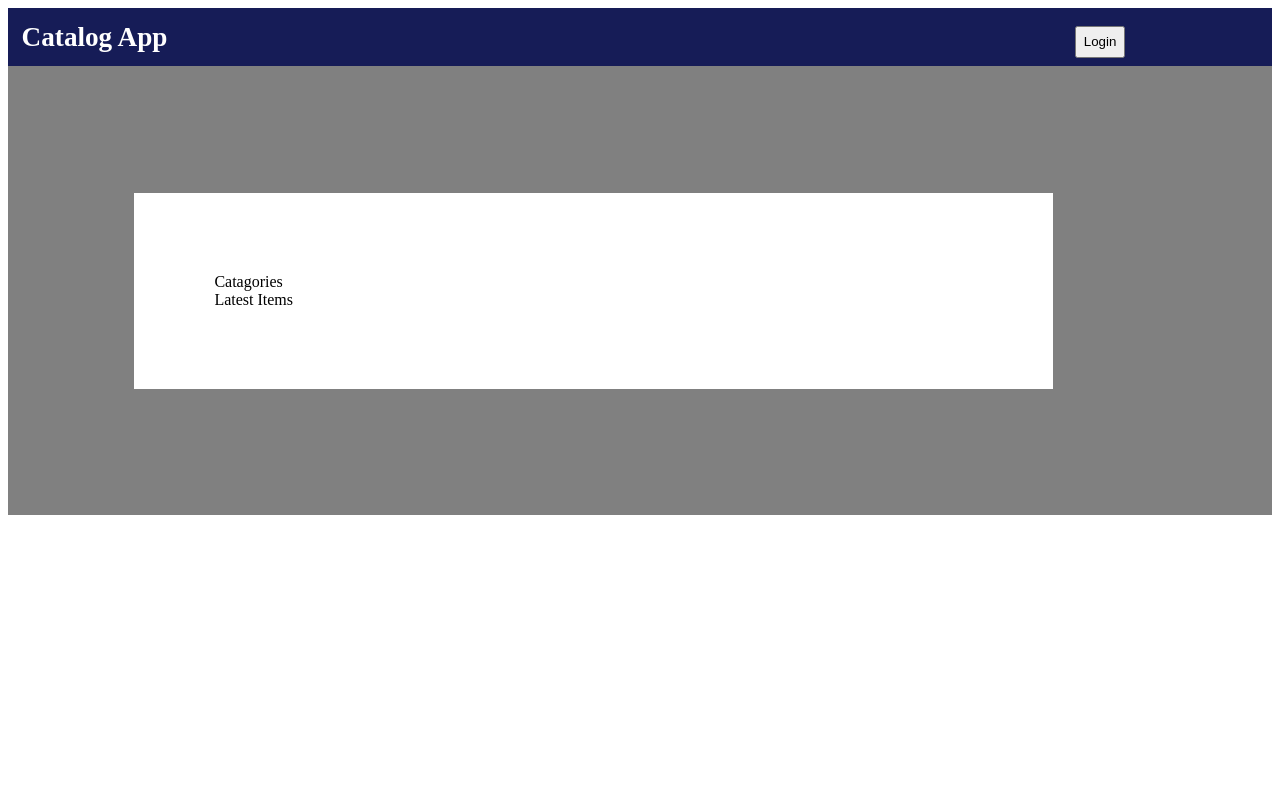
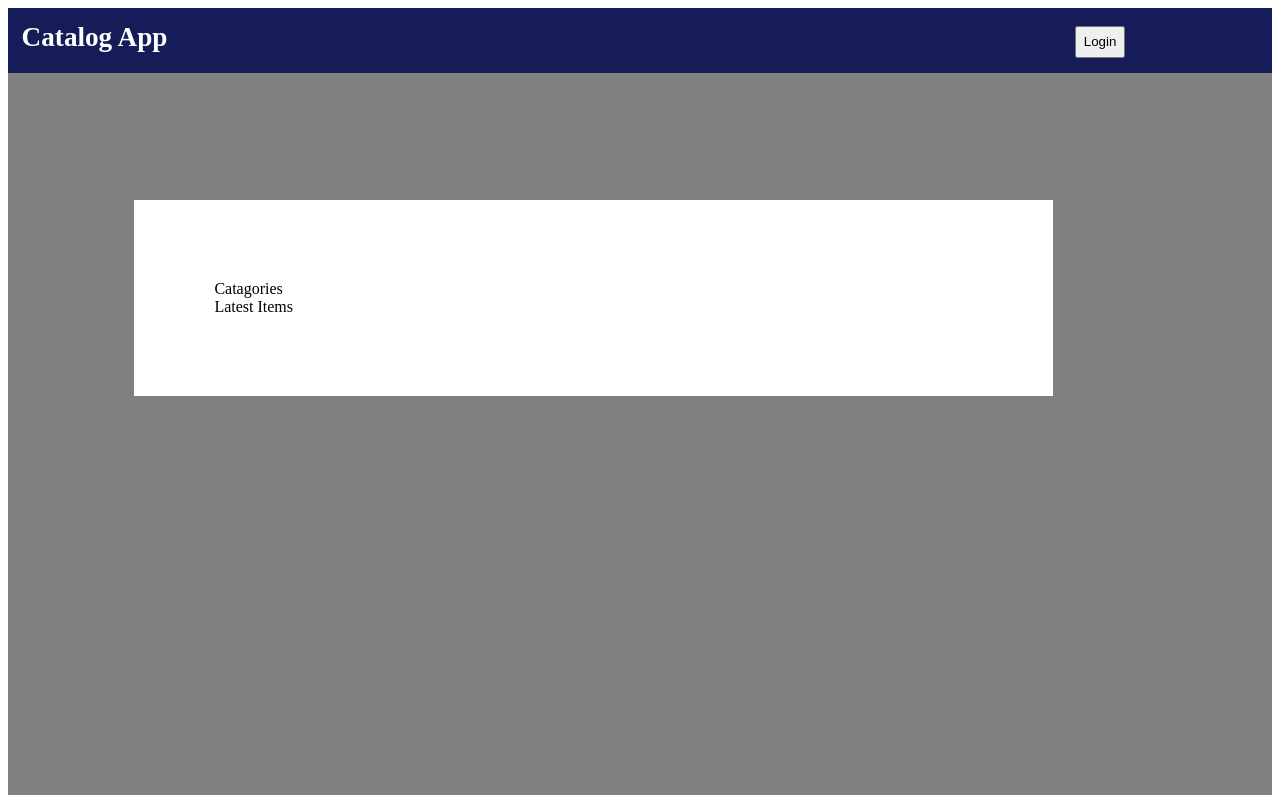
Before and after one commit to lYesterdaYl/Udacity_FullStack, a Flask app: page / in a window 1280 px wide. Run offline with Flask 2, Linux system fonts and the light colour scheme.

Commit message:
style
updated css to fix a small UI problem.

```diff
--- a/Item Catalog/app/static/main.css
+++ b/Item Catalog/app/static/main.css
@@ -1,4 +1,9 @@
+body{
+    height: 95vh;
+}
+
 header{
+    height: 5%;
     color: white;
     font-size: 1.7em;
     font-weight: bold;
@@ -14,7 +19,7 @@ header{
 }
 
 main{
-    height: 100%;
+    height: 95%;
     background-color: gray;
     background-size: 100% auto;
 }
```
